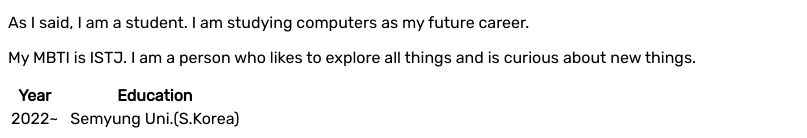
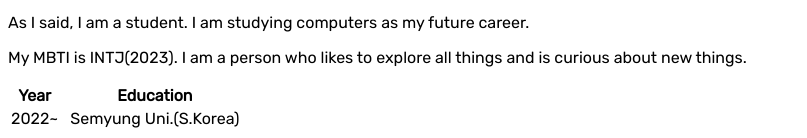
Before and after one commit to proleesh/proleesh.github.io, a plain HTML site: page index.html in a window 1280 px wide. Shown: the part 151-289 px from the top of the page, without its empty margins (0-807 px from the left). Drawn offline with Linux system fonts and the light colour scheme.

Commit message:
Update index.html

```diff
--- a/index.html
+++ b/index.html
@@ -47,7 +47,7 @@
         As I said, I am a student. I am studying computers as my future career.
       </p>
       <p style="font-family: 'Rubik', sans-serif">
-        <a>My MBTI is ISTJ.</a>
+        <a>My MBTI is INTJ(2023).</a>
         <a
           >I am a person who likes to explore all things and is curious about
           new things.</a
```
